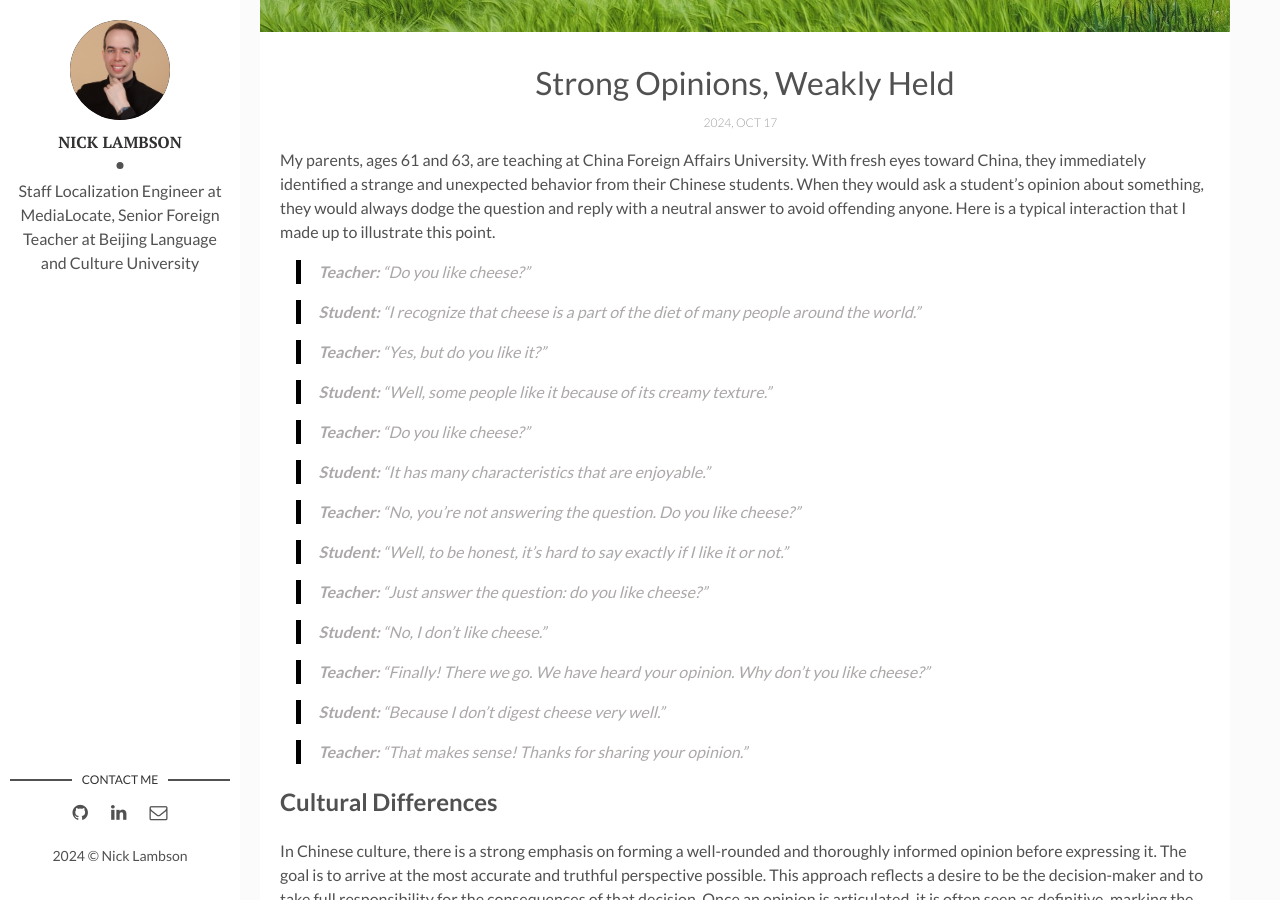
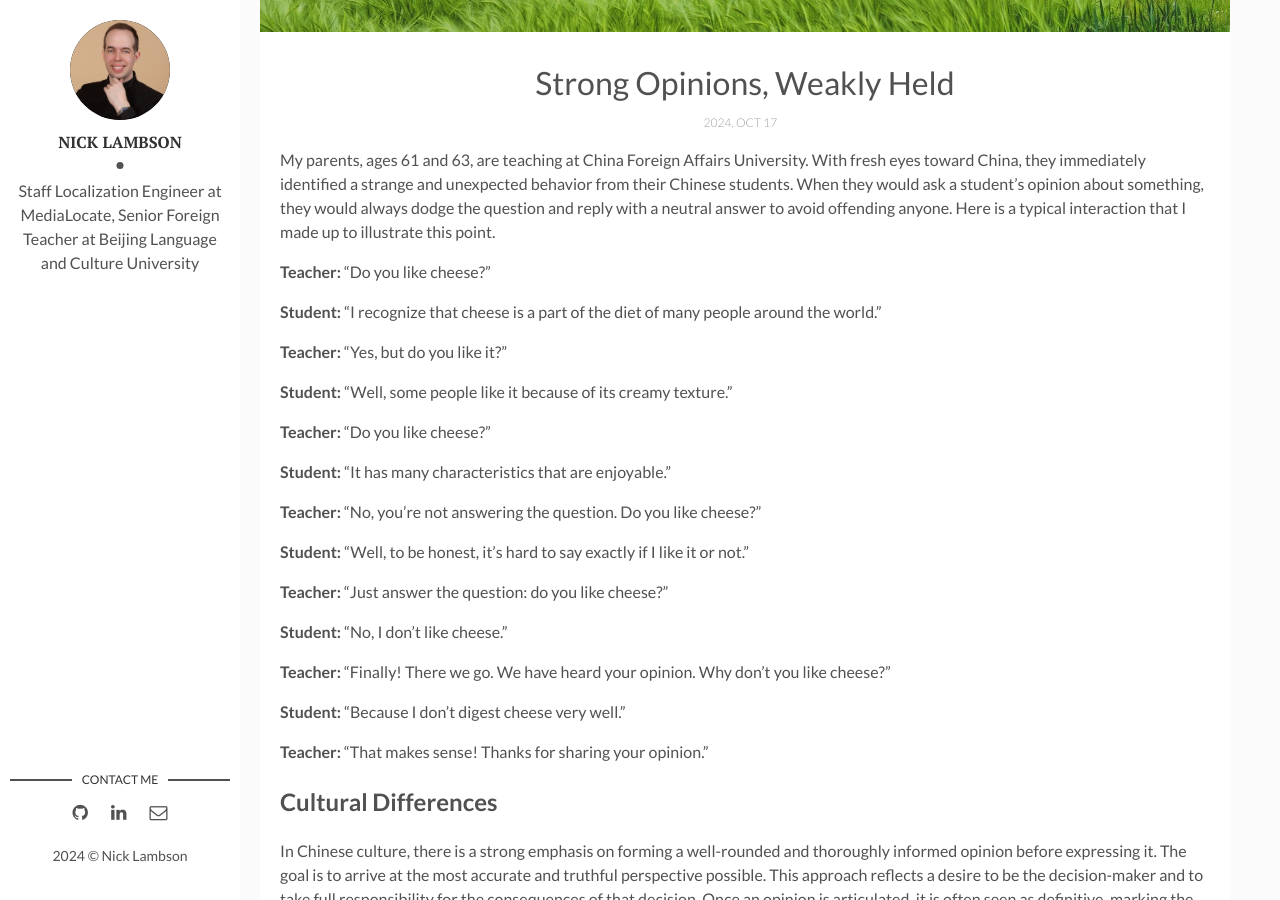
Before and after one commit to nicklambson/nicklambson.github.io, a Jekyll site: the page built from _posts/2024-10-17-strong-opinions-weakly-held.markdown, in a window 1280 px wide and 900 px high, scrolled down 488 px. Built offline with Jekyll 4.4.1, drawn with Linux system fonts in a browser that asks for light colours.

```diff
--- a/_posts/2024-10-17-strong-opinions-weakly-held.markdown
+++ b/_posts/2024-10-17-strong-opinions-weakly-held.markdown
@@ -12,31 +12,31 @@ author: Nick Lambson
 
 My parents, ages 61 and 63, are teaching at China Foreign Affairs University. With fresh eyes toward China, they immediately identified a strange and unexpected behavior from their Chinese students. When they would ask a student's opinion about something, they would always dodge the question and reply with a neutral answer to avoid offending anyone. Here is a typical interaction that I made up to illustrate this point.
 
-> **Teacher:** "Do you like cheese?"
+**Teacher:** "Do you like cheese?"
 
-> **Student:** "I recognize that cheese is a part of the diet of many people around the world."
+**Student:** "I recognize that cheese is a part of the diet of many people around the world."
 
-> **Teacher:** "Yes, but do you like it?"
+**Teacher:** "Yes, but do you like it?"
 
-> **Student:** "Well, some people like it because of its creamy texture."
+**Student:** "Well, some people like it because of its creamy texture."
 
-> **Teacher:** "Do you like cheese?"
+**Teacher:** "Do you like cheese?"
 
-> **Student:** "It has many characteristics that are enjoyable."
+**Student:** "It has many characteristics that are enjoyable."
 
-> **Teacher:** "No, you're not answering the question. Do you like cheese?"
+**Teacher:** "No, you're not answering the question. Do you like cheese?"
 
-> **Student:** "Well, to be honest, it's hard to say exactly if I like it or not."
+**Student:** "Well, to be honest, it's hard to say exactly if I like it or not."
 
-> **Teacher:** "Just answer the question: do you like cheese?"
+**Teacher:** "Just answer the question: do you like cheese?"
 
-> **Student:** "No, I don't like cheese."
+**Student:** "No, I don't like cheese."
 
-> **Teacher:** "Finally! There we go. We have heard your opinion. Why don't you like cheese?"
+**Teacher:** "Finally! There we go. We have heard your opinion. Why don't you like cheese?"
 
-> **Student:** "Because I don't digest cheese very well."
+**Student:** "Because I don't digest cheese very well."
 
-> **Teacher:** "That makes sense! Thanks for sharing your opinion."
+**Teacher:** "That makes sense! Thanks for sharing your opinion."
 
 ## Cultural Differences
 
```
